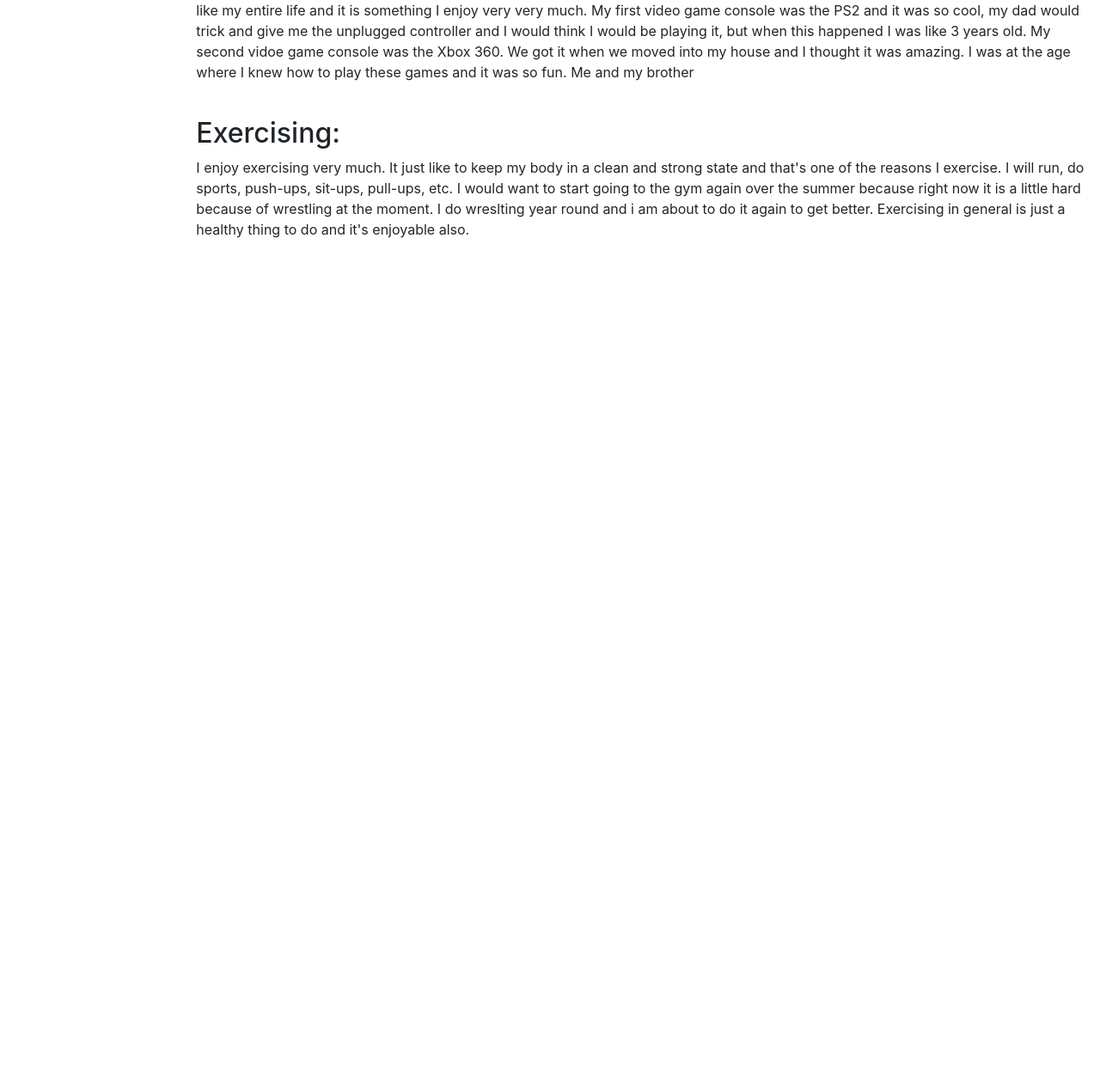
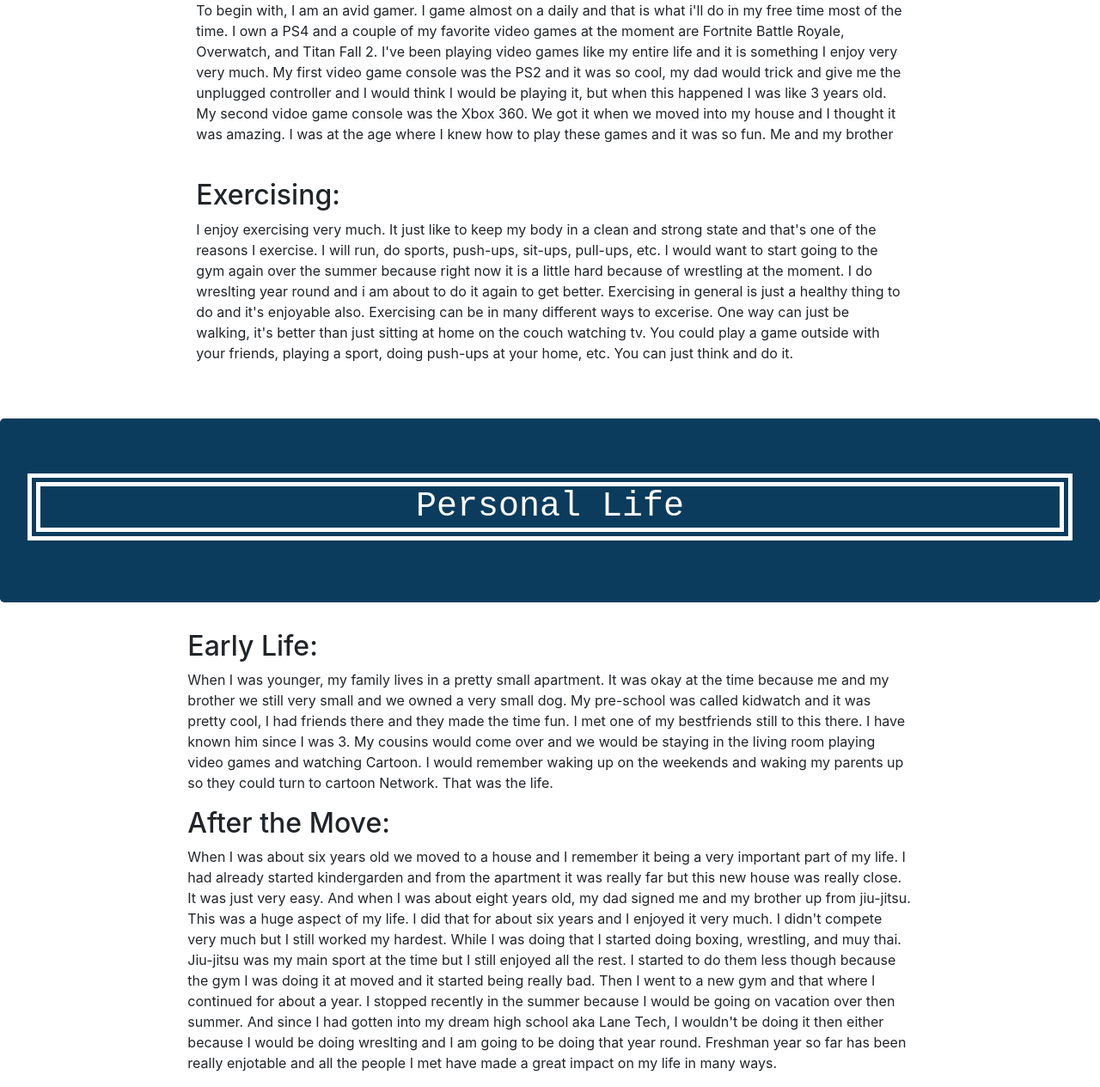
Before and after one commit to ktrosado/ecs41718, a plain HTML site: page HTML/index.html in a window 1280 px wide. Shown: the part 1239-2504 px from the top of the page at 86% size. Before the commit the page ends 1534 px from the top, so only its background shows below. Drawn offline with nearby package versions, Linux system fonts and the light colour scheme; grey boxes are pictures that could not be loaded.

Commit message:
Update index.html

```diff
--- a/HTML/index.html
+++ b/HTML/index.html
@@ -56,6 +56,7 @@
        <br>
        <br>
        <br>
+       <br>
        <div class="jumbotron" id="section1">
          <h1 class="serif">Hobbies</h1>
          </div>
@@ -93,7 +94,7 @@
   </a>
 </div>
                  </div>
-                 <div class="col-lg-10">
+                 <div class="col-lg-8">
          <h2>Wrestling:</h2>
            <p>Wrestling is something I enjoy very much. I wrestled with year, freshman year and for a first year wrestler with only a little bit of background in wrestling, I did pretty good. I can't really remember what my record was but all I remember is I had a positive record. I competed of varsity when we had duals, trianglers, and quads. I loved the look of all the upperclassmen after I beat them. It is a lot of work and very tiring but it is all worth it in the end. I went to the varsity city championship and since I worked really hard throughout the season and because of this I was doing really until I got injured. It was just a very fun season overall.</p>
          <br>
@@ -101,9 +102,24 @@
             <p>To begin with, I am an avid gamer. I game almost on a daily and that is what i'll do in my free time most of the time. I own a PS4 and a couple of my favorite video games at the moment are Fortnite Battle Royale, Overwatch, and Titan Fall 2. I've been playing video games like my entire life and it is something I enjoy very very much. My first video game console was the PS2 and it was so cool, my dad would trick and give me the unplugged controller and I would think I would be playing it, but when this happened I was like 3 years old. My second vidoe game console was the Xbox 360. We got it when we moved into my house and I thought it was amazing. I was at the age where I knew how to play these games and it was so fun. Me and my brother</p>
         <br>
         <h2>Exercising:</h2>
-            <p>I enjoy exercising very much. It just like to keep my body in a clean and strong state and that's one of the reasons I exercise. I will run, do sports, push-ups, sit-ups, pull-ups, etc. I would want to start going to the gym again over the summer because right now it is a little hard because of wrestling at the moment. I do wreslting year round and i am about to do it again to get better. Exercising in general is just a healthy thing to do and it's enjoyable also.</p>
+            <p>I enjoy exercising very much. It just like to keep my body in a clean and strong state and that's one of the reasons I exercise. I will run, do sports, push-ups, sit-ups, pull-ups, etc. I would want to start going to the gym again over the summer because right now it is a little hard because of wrestling at the moment. I do wreslting year round and i am about to do it again to get better. Exercising in general is just a healthy thing to do and it's enjoyable also. Exercising can be in many different ways to excerise. One way can just be walking, it's better than just sitting at home on the couch watching tv. You could play a game outside with your friends, playing a sport, doing push-ups at your home, etc. You can just think and do it.</p>
                  </div>
              </div>
          </div>
+    <br>
+    <br>
+    <div class="jumbotron" id="section2">
+        <h1 class="serif">Personal Life</h1>
+    </div>
+             <div class="row">
+                 <div class="col-lg-2">
+                </div>
+                <div class="col-lg-8">
+                    <h2>Early Life:</h2>
+                    <p>When I was younger, my family lives in a pretty small apartment. It was okay at the time because me and my brother we still very small and we owned a very small dog. My pre-school was called kidwatch and it was pretty cool, I had friends there and they made the time fun. I met one of my bestfriends still to this there. I have known him since I was 3. My cousins would come over and we would be staying in the living room playing video games and watching Cartoon. I would remember waking up on the weekends and waking my parents up so they could turn to cartoon Network. That was the life.</p>
+                    <h2>After the Move:</h2>
+                    <p>When I was about six years old we moved to a house and I remember it being a very important part of my life. I had already started kindergarden and from the apartment it was really far but this new house was really close. It was just very easy. And when I was about eight years old, my dad signed me and my brother up from jiu-jitsu. This was a huge aspect of my life. I did that for about six years and I enjoyed it very much. I didn't compete very much but I still worked my hardest. While I was doing that I started doing boxing, wrestling, and muy thai. Jiu-jitsu was my main sport at the time but I still enjoyed all the rest. I started to do them less though because the gym I was doing it at moved and it started being really bad. Then I went to a new gym and that where I continued for about a year. I stopped recently in the summer because I would be going on vacation over then summer. And since I had gotten into my dream high school aka Lane Tech, I wouldn't be doing it then either because I would be doing wreslting and I am going to be doing that year round. Freshman year so far has been really enjotable and all the people I met have made a great impact on my life in many ways.</p>
+                </div>
+            </div>
     </body>
 </html>
```
